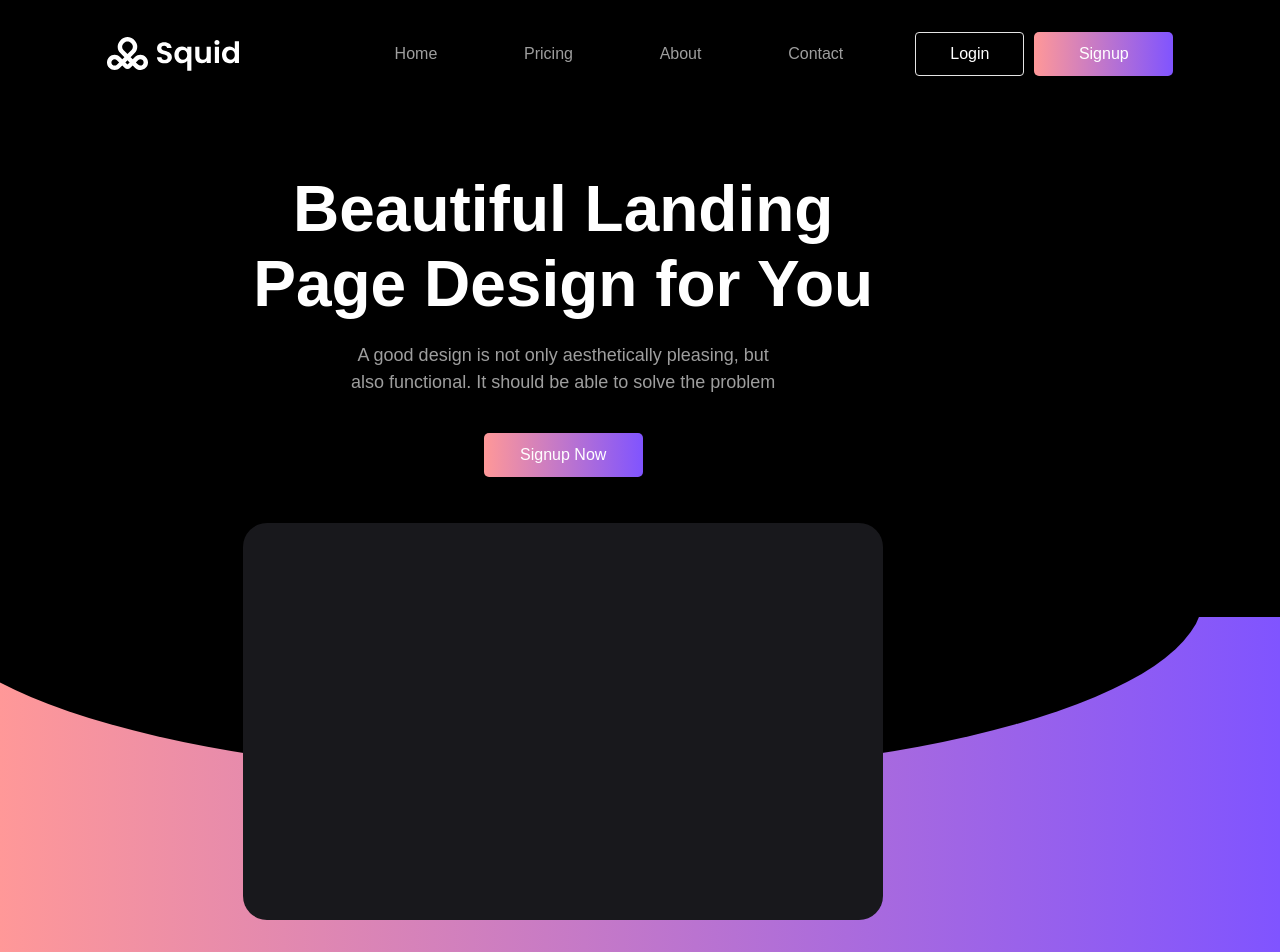
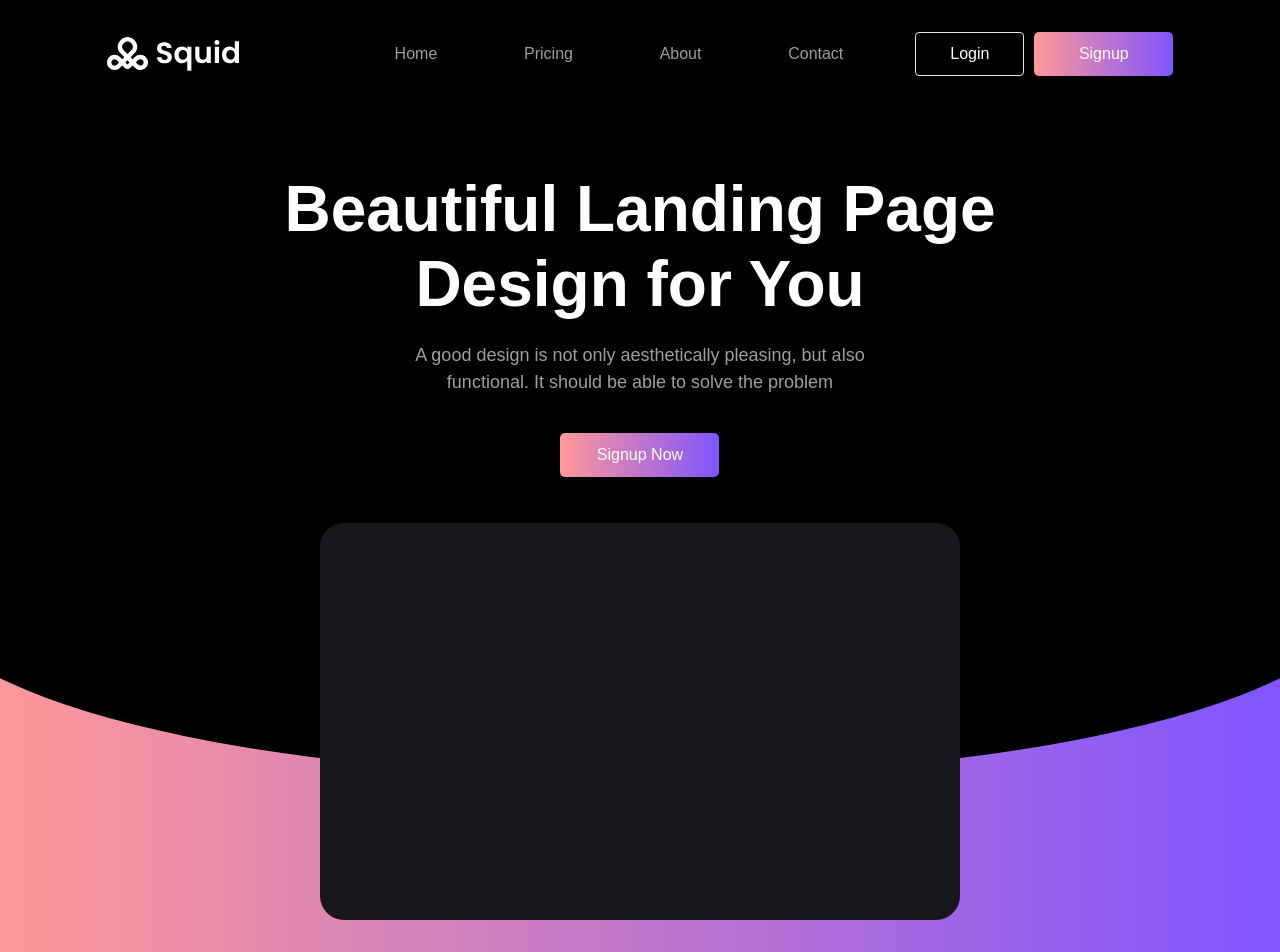
Before and after one commit to digiTFC/simplex.ai, a Next.js app: page / in a window 1280 px wide. Shown: the top 952 px of the page. Built offline with nearby package versions, Linux system fonts and the light colour scheme.

Commit message:
Header Layout Text Content done Insight card done Curved Background done

```diff
--- /dev/null
+++ b/src/app/components/homeComponents/insightCard.tsx
@@ -0,0 +1,11 @@
+
+
+
+const InsightCard:React.FC = ({}) => {
+    return <div>
+          <div className="absolute inset-x-0 z-50  top-[115%] w-[50vw] h-[calc(50vw/1.61)] m-auto bg-klightGrey rounded-3xl">
+          </div>
+    </div>
+
+}
+export default InsightCard
--- a/src/app/layouts/header.tsx
+++ b/src/app/layouts/header.tsx
@@ -1,5 +1,6 @@
 import Button from "../components/general-components/button";
 import Titles from "../components/general-components/Titles";
+import InsightCard from "../components/homeComponents/insightCard";
 
 const Header = ({}) => {
   const defaultStyle =
@@ -7,7 +8,7 @@ const Header = ({}) => {
 
   return (
     <div className="w-full overflow-hidden ">
-      <div className=" curve relative w-screen flex py-24 pb-[300px] -ml-[6vw] flex-col z-50 bg-black w-[112vw] ">
+      <div className=" curve relative  flex py-24 pb-[300px] -ml-[6vw] flex-col z-50 bg-black w-[112vw] ">
         {/* <div className="w-full relative h-full  grid grid-cols-12"></div> */}
         <div className="relative w-1/2 m-auto  text-center">
           <Titles
@@ -18,7 +19,7 @@ const Header = ({}) => {
           ></Titles>
 
           <Button label="Signup Now " className={defaultStyle}></Button>
-          <div className="absolute inset-x-0  top-[115%] w-[50vw] h-[calc(50vw/1.61)] m-auto bg-klightGrey rounded-3xl"></div>
+          <div><InsightCard></InsightCard></div>
         </div>
       </div>
       <div className=" relative  bottom-40  w-full bg-gradient-to-r from-kpink to-kpurple h-[474px] "></div>
--- a/src/app/page.tsx
+++ b/src/app/page.tsx
@@ -4,9 +4,10 @@ import Pricing from "./layouts/pricing";
 
 export default function Home() {
   return (
-    <div className="">
+    <div className=" w-full overflow-x-hidden">
       <NavBar></NavBar>
       <Header></Header>
+
     </div>
   );
 }
```
